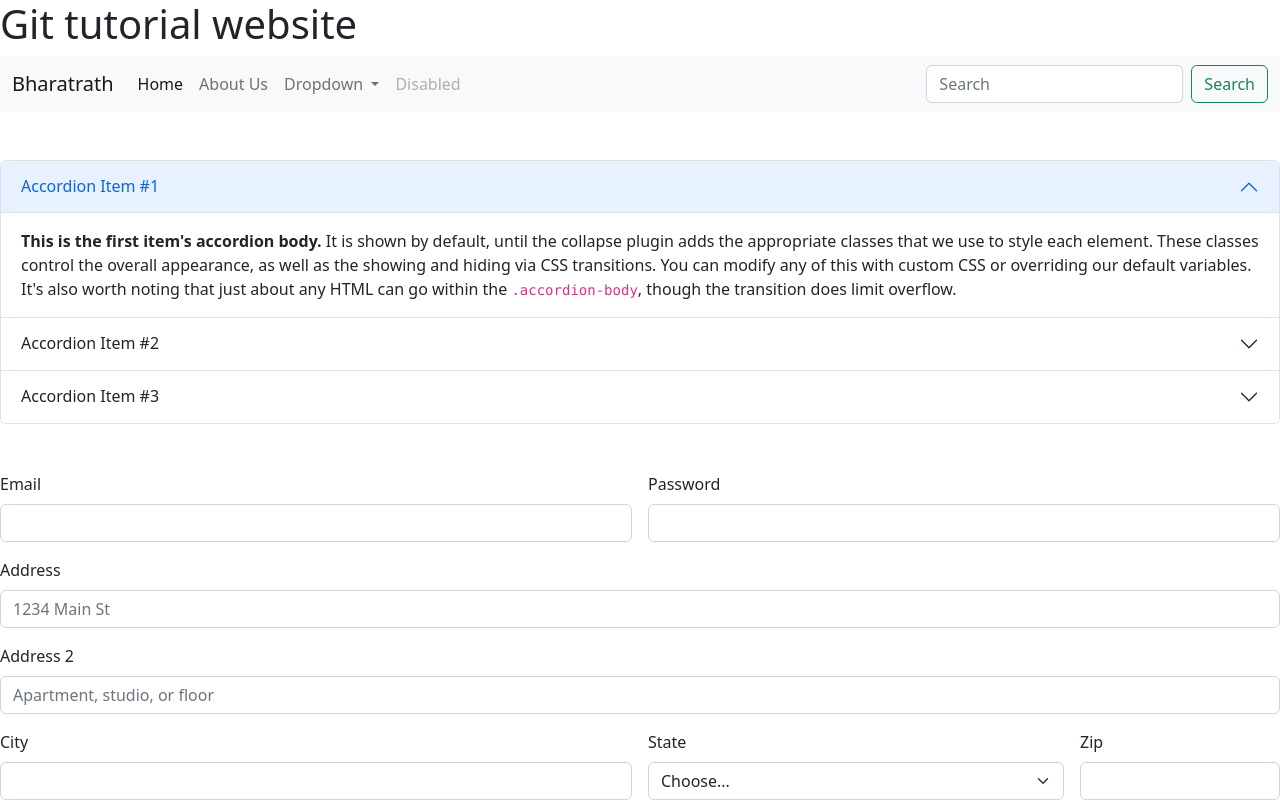
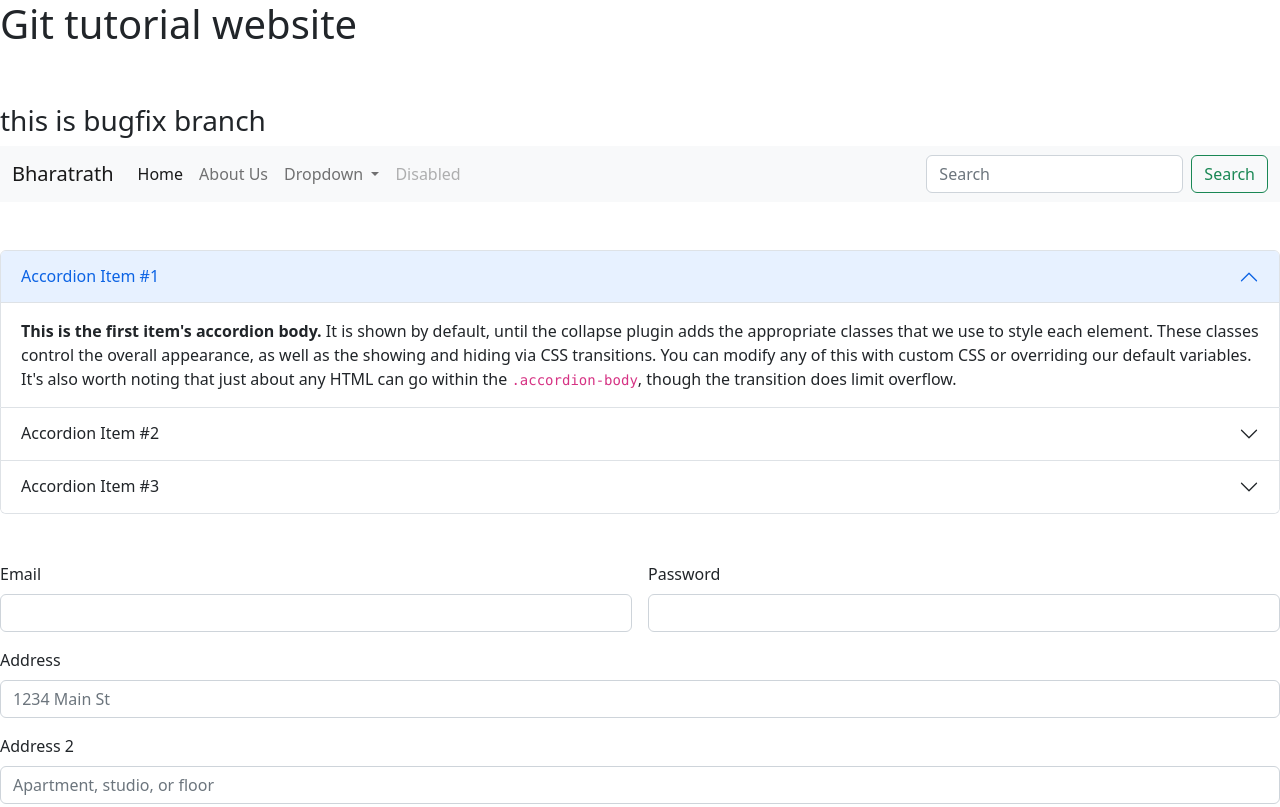
Before and after one commit to sandzbr/demoRespository, a plain HTML site: page index.html in a window 1280 px wide. Shown: the top 807 px of the page. Drawn offline with nearby package versions, Linux system fonts and the light colour scheme.

Commit message:
bug fixed

```diff
--- a/index.html
+++ b/index.html
@@ -10,7 +10,9 @@
 </head>
 
 <body>
-    <h1>Git tutorial website</h1>
+    <h1>Git tutorial website</h1> <br><br>
+
+    <h3>this is bugfix branch</h3>
 
     <nav class="navbar navbar-expand-lg bg-light">
         <div class="container-fluid">
```
